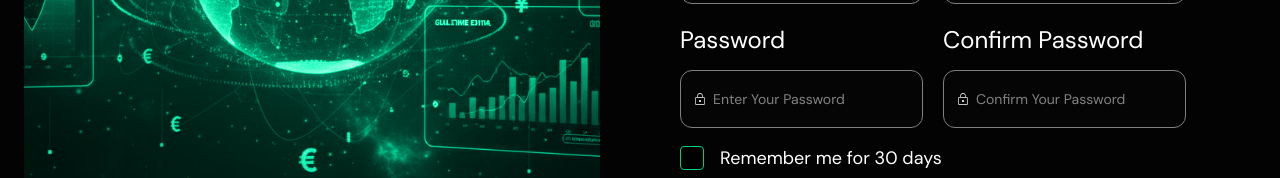
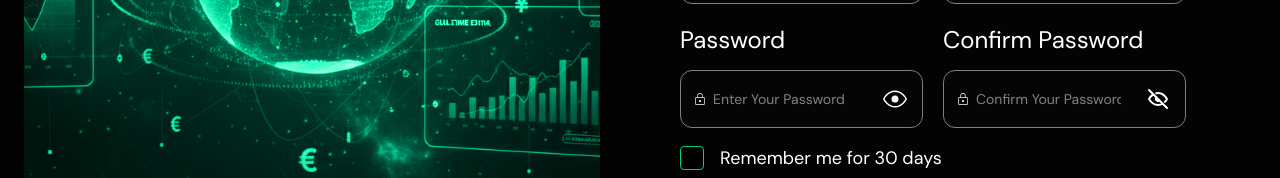
Before and after one commit to backbencherstudio/taylornia_money_flare_Vuejs, a Nuxt app: page /auth/signup in a window 1280 px wide. Shown: the part 489-667 px from the top of the page. Built offline with nearby package versions, Linux system fonts and the light colour scheme.

Commit message:
Auth component updated

```diff
--- a/app/components/Auth/LoginForm.vue
+++ b/app/components/Auth/LoginForm.vue
@@ -1,5 +1,7 @@
 <script setup lang="ts">
 import AppleIcon from "../Icons/AppleIcon.vue";
+import EyeCloseIcon from "../Icons/EyeCloseIcon.vue";
+import EyeIcon from "../Icons/EyeIcon.vue";
 import FacebookIcon from "../Icons/FacebookIcon.vue";
 import GoogleIcon from "../Icons/GoogleIcon.vue";
 
@@ -8,6 +10,7 @@ const socialButtonClasses =
 
 const email = ref("");
 const password = ref("");
+const showPassword = ref(false);
 
 const handleLogin = () => {
   const data = [{ email: email.value, password: password.value }];
@@ -50,12 +53,23 @@ const handleLogin = () => {
             <label for="" class="block text-xl lg:text-2xl mb-3.5"
               >Password</label
             >
-            <input
-              type="password"
-              v-model= "password"
-              placeholder="Enter Your Email"
-              class="w-full p-4 rounded-xl bg-[#08080880] border border-[#808080] focus:text-[#2BFFC3] focus:outline-none focus:border focus:border-[#2BFFC3] focus:placeholder:text-[#2BFFC3]"
-            />
+            <div class="relative">
+              <input
+                :type="showPassword ? 'text' : 'password'"
+                v-model="password"
+                placeholder="Enter Your Password"
+                class="w-full p-4 pr-16 rounded-xl bg-[#08080880] border border-[#808080] focus:text-[#2BFFC3] focus:outline-none focus:border focus:border-[#2BFFC3] focus:placeholder:text-[#2BFFC3]"
+              />
+              <button
+                type="button"
+                class="absolute right-4 top-1/2 -translate-y-1/2 text-primary/90 hover:text-primary transition-colors"
+                @click="showPassword = !showPassword"
+                :aria-label="showPassword ? 'Hide password' : 'Show password'"
+              >
+                <EyeCloseIcon v-if="showPassword" />
+                <EyeIcon v-else />
+              </button>
+            </div>
           </div>
 
           <div class="flex justify-between items-center mb-10">
--- a/app/components/Auth/SignUpForm.vue
+++ b/app/components/Auth/SignUpForm.vue
@@ -1,17 +1,23 @@
 <script setup lang="ts">
 import EmailIcon from "../Icons/EmailIcon.vue";
+import EyeCloseIcon from "../Icons/EyeCloseIcon.vue";
+import EyeIcon from "../Icons/EyeIcon.vue";
 import LockIcon from "../Icons/LockIcon.vue";
 import PhoneIcon from "../Icons/PhoneIcon.vue";
 import SingleUserIcon from "../Icons/SingleUserIcon.vue";
 import BaseButton from "../Reusable/BaseButton.vue";
 
 const handleSignUp = () => {};
+const showPassword = ref(false);
+const showConfirmPassword = ref(false);
 </script>
 
 <template>
   <div>
     <!-- Image section -->
-    <div class="grid grid-cols-1 lg:grid-cols-2 items-center gap-10 xl:gap-20 p-6">
+    <div
+      class="grid grid-cols-1 lg:grid-cols-2 items-center gap-10 xl:gap-20 p-6"
+    >
       <div class="image-wrapper">
         <img
           src="/images/signup.png"
@@ -93,13 +99,22 @@ const handleSignUp = () => {};
               >
               <div class="relative">
                 <input
-                  type="Password"
+                  :type="showPassword ? 'text' : 'password'"
                   placeholder="Enter Your Password"
-                  class="w-full px-8 py-4 rounded-xl bg-[#08080880] border border-[#808080] focus:text-[#2BFFC3] focus:outline-none focus:border focus:border-[#2BFFC3] focus:placeholder:text-[#2BFFC3] placeholder:text-sm"
+                  class="w-full px-8 pr-16 py-4 rounded-xl bg-[#08080880] border border-[#808080] focus:text-[#2BFFC3] focus:outline-none focus:border focus:border-[#2BFFC3] focus:placeholder:text-[#2BFFC3] placeholder:text-sm"
                 />
                 <span class="absolute left-3 top-1/2 transform -translate-y-1/2"
                   ><LockIcon
                 /></span>
+                <button
+                  type="button"
+                  class="absolute right-4 top-1/2 -translate-y-1/2 text-primary/90 hover:text-primary transition-colors"
+                  @click="showPassword = !showPassword"
+                  :aria-label="showPassword ? 'Hide password' : 'Show password'"
+                >
+                  <EyeCloseIcon v-if="showPassword" />
+                  <EyeIcon v-else />
+                </button>
               </div>
             </div>
             <div>
@@ -108,12 +123,24 @@ const handleSignUp = () => {};
               >
               <div class="relative">
                 <input
-                  type="password"
+                  :type="showConfirmPassword ? 'text' : 'password'"
                   placeholder="Confirm Your Password"
-                  class="w-full px-8 py-4 rounded-xl bg-[#08080880] border border-[#808080] focus:text-[#2BFFC3] focus:outline-none focus:border focus:border-[#2BFFC3] focus:placeholder:text-[#2BFFC3] placeholder:text-sm"
+                  class="w-full px-8 pr-16 py-4 rounded-xl bg-[#08080880] border border-[#808080] focus:text-[#2BFFC3] focus:outline-none focus:border focus:border-[#2BFFC3] focus:placeholder:text-[#2BFFC3] placeholder:text-sm"
                 />
                 <span class="absolute left-3 top-1/2 transform -translate-y-1/2"
-                  ><LockIcon /></span>
+                  ><LockIcon
+                /></span>
+                <button
+                  type="button"
+                  class="absolute right-4 top-1/2 -translate-y-1/2 text-primary/90 hover:text-primary transition-colors"
+                  @click="showConfirmPassword = !showConfirmPassword"
+                  :aria-label="
+                    showConfirmPassword ? 'Hide password' : 'Show password'
+                  "
+                >
+                  <EyeIcon v-if="showConfirmPassword" />
+                  <EyeCloseIcon v-else />
+                </button>
               </div>
             </div>
           </div>
--- /dev/null
+++ b/app/components/Icons/EyeCloseIcon.vue
@@ -0,0 +1,25 @@
+<script setup lang="ts"></script>
+
+<template>
+  <svg
+    xmlns="http://www.w3.org/2000/svg"
+    width="24"
+    height="24"
+    viewBox="0 0 24 24"
+  >
+    <g
+      fill="none"
+      stroke="currentColor"
+      stroke-linecap="round"
+      stroke-linejoin="round"
+      stroke-width="2"
+    >
+      <path d="M10.585 10.587a2 2 0 0 0 2.829 2.828" />
+      <path
+        d="M16.681 16.673A8.7 8.7 0 0 1 12 18q-5.4 0-9-6q1.908-3.18 4.32-4.674m2.86-1.146A9 9 0 0 1 12 6q5.4 0 9 6q-1 1.665-2.138 2.87M3 3l18 18"
+      />
+    </g>
+  </svg>
+</template>
+
+<style scoped></style>
--- /dev/null
+++ b/app/components/Icons/EyeIcon.vue
@@ -0,0 +1,21 @@
+<script setup lang="ts"></script>
+
+<template>
+  <svg
+    xmlns="http://www.w3.org/2000/svg"
+    width="24"
+    height="24"
+    viewBox="0 0 24 24"
+  >
+    <path
+      fill="currentColor"
+      d="M15.5 12a3.5 3.5 0 1 1-7 0a3.5 3.5 0 0 1 7 0"
+    />
+    <path
+      fill="currentColor"
+      d="M12 3.5c3.432 0 6.124 1.534 8.054 3.241c1.926 1.703 3.132 3.61 3.616 4.46a1.6 1.6 0 0 1 0 1.598c-.484.85-1.69 2.757-3.616 4.461c-1.929 1.706-4.622 3.24-8.054 3.24s-6.124-1.534-8.054-3.24C2.02 15.558.814 13.65.33 12.8a1.6 1.6 0 0 1 0-1.598c.484-.85 1.69-2.757 3.616-4.462C5.875 5.034 8.568 3.5 12 3.5M1.633 11.945a.1.1 0 0 0-.017.055q.001.03.017.056c.441.774 1.551 2.527 3.307 4.08C6.691 17.685 9.045 19 12 19s5.31-1.315 7.06-2.864c1.756-1.553 2.866-3.306 3.307-4.08a.1.1 0 0 0 .017-.056a.1.1 0 0 0-.017-.056c-.441-.773-1.551-2.527-3.307-4.08C17.309 6.315 14.955 5 12 5S6.69 6.314 4.94 7.865c-1.756 1.552-2.866 3.306-3.307 4.08"
+    />
+  </svg>
+</template>
+
+<style scoped></style>
```
